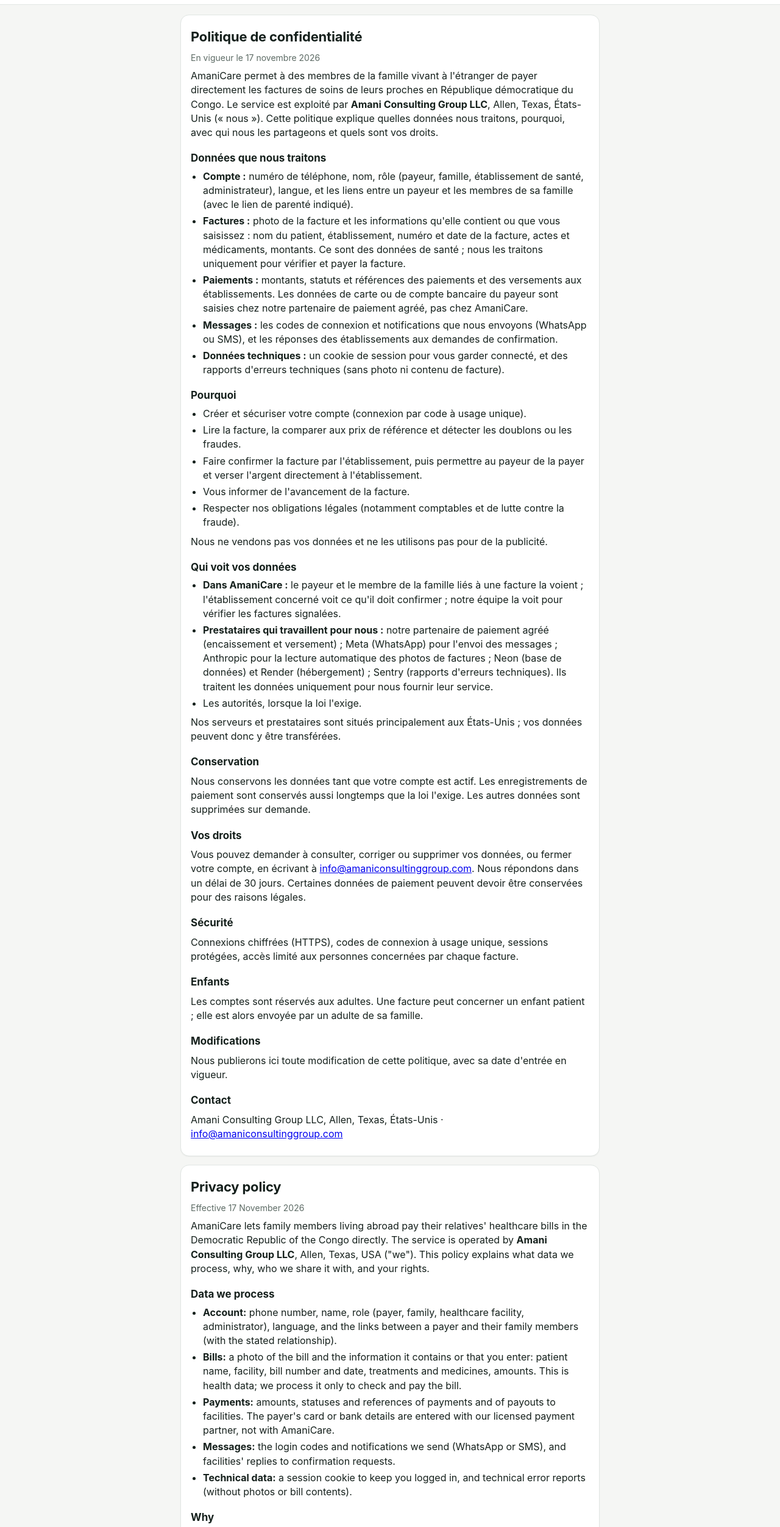
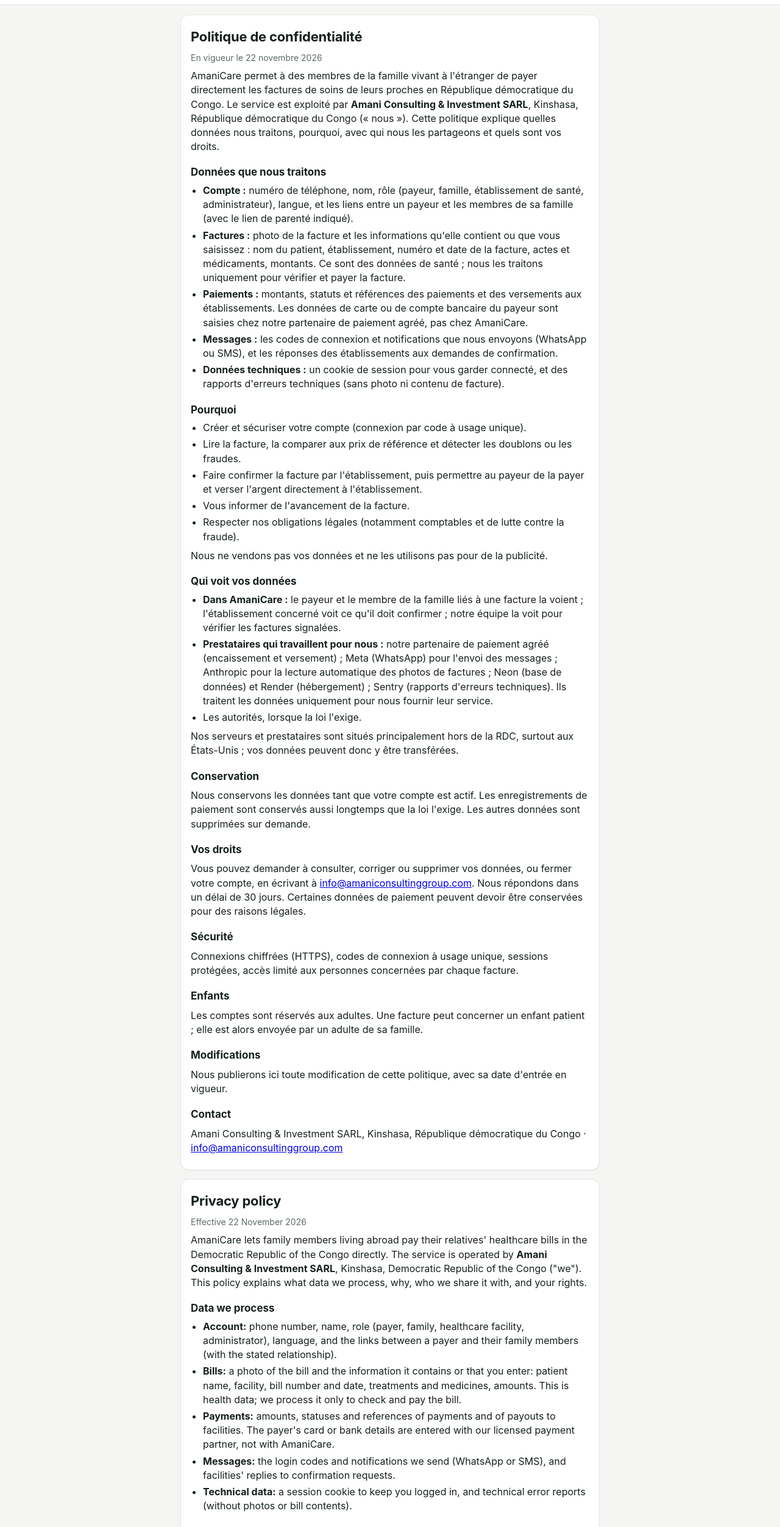
Before and after one commit to amaniconsulting-source/amanicare, a website: page public/privacy.html in a window 1280 px wide. Shown: the part 41-2545 px from the top of the page at 61% size. Drawn offline with Linux system fonts and the light colour scheme.

Commit message:
Privacy policy: operated by Amani Consulting & Investment SARL, Kinshasa
Both versions (FR/EN) now name Amani Consulting & Investment SARL,
Kinshasa, DRC as operator and contact; transfers are described as outside
the DRC (mainly the US). Effective date 22 November 2026.

Co-Authored-By: Claude Opus 5.5 <noreply@anthropic.com>
Claude-Session: https://claude.ai/code/session_01HxkSgRpWmDz2v4UEa6pAtP

```diff
--- a/public/privacy.html
+++ b/public/privacy.html
@@ -17,11 +17,11 @@
 
 <article id="fr" lang="fr" class="card">
 <h1>Politique de confidentialité</h1>
-<p class="muted">En vigueur le 17 novembre 2026</p>
+<p class="muted">En vigueur le 22 novembre 2026</p>
 
 <p>AmaniCare permet à des membres de la famille vivant à l'étranger de payer directement les factures
 de soins de leurs proches en République démocratique du Congo. Le service est exploité par
-<strong>Amani Consulting Group LLC</strong>, Allen, Texas, États-Unis (« nous »). Cette politique
+<strong>Amani Consulting &amp; Investment SARL</strong>, Kinshasa, République démocratique du Congo (« nous »). Cette politique
 explique quelles données nous traitons, pourquoi, avec qui nous les partageons et quels sont vos droits.</p>
 
 <h2>Données que nous traitons</h2>
@@ -61,7 +61,7 @@ explique quelles données nous traitons, pourquoi, avec qui nous les partageons
     Ils traitent les données uniquement pour nous fournir leur service.</li>
   <li>Les autorités, lorsque la loi l'exige.</li>
 </ul>
-<p>Nos serveurs et prestataires sont situés principalement aux États-Unis ; vos données peuvent donc y être transférées.</p>
+<p>Nos serveurs et prestataires sont situés principalement hors de la RDC, surtout aux États-Unis ; vos données peuvent donc y être transférées.</p>
 
 <h2>Conservation</h2>
 <p>Nous conservons les données tant que votre compte est actif. Les enregistrements de paiement sont conservés
@@ -84,17 +84,17 @@ par un adulte de sa famille.</p>
 <p>Nous publierons ici toute modification de cette politique, avec sa date d'entrée en vigueur.</p>
 
 <h2>Contact</h2>
-<p>Amani Consulting Group LLC, Allen, Texas, États-Unis ·
+<p>Amani Consulting &amp; Investment SARL, Kinshasa, République démocratique du Congo ·
 <a href="mailto:info@amaniconsultinggroup.com">info@amaniconsultinggroup.com</a></p>
 </article>
 
 <article id="en" lang="en" class="card">
 <h1>Privacy policy</h1>
-<p class="muted">Effective 17 November 2026</p>
+<p class="muted">Effective 22 November 2026</p>
 
 <p>AmaniCare lets family members living abroad pay their relatives' healthcare bills in the Democratic Republic
-of the Congo directly. The service is operated by <strong>Amani Consulting Group LLC</strong>, Allen, Texas,
-USA ("we"). This policy explains what data we process, why, who we share it with, and your rights.</p>
+of the Congo directly. The service is operated by <strong>Amani Consulting &amp; Investment SARL</strong>, Kinshasa,
+Democratic Republic of the Congo ("we"). This policy explains what data we process, why, who we share it with, and your rights.</p>
 
 <h2>Data we process</h2>
 <ul>
@@ -130,7 +130,7 @@ USA ("we"). This policy explains what data we process, why, who we share it with
     (hosting); Sentry (technical error reports). They process data only to provide their service to us.</li>
   <li>Authorities, where the law requires it.</li>
 </ul>
-<p>Our servers and service providers are mainly in the United States, so your data may be transferred there.</p>
+<p>Our servers and service providers are mainly outside the DRC, chiefly in the United States, so your data may be transferred there.</p>
 
 <h2>Retention</h2>
 <p>We keep data while your account is active. Payment records are kept as long as the law requires. Other data
@@ -152,7 +152,7 @@ involved in each bill.</p>
 <p>We will publish any change to this policy here, with its effective date.</p>
 
 <h2>Contact</h2>
-<p>Amani Consulting Group LLC, Allen, Texas, USA ·
+<p>Amani Consulting &amp; Investment SARL, Kinshasa, Democratic Republic of the Congo ·
 <a href="mailto:info@amaniconsultinggroup.com">info@amaniconsultinggroup.com</a></p>
 </article>
 
```
